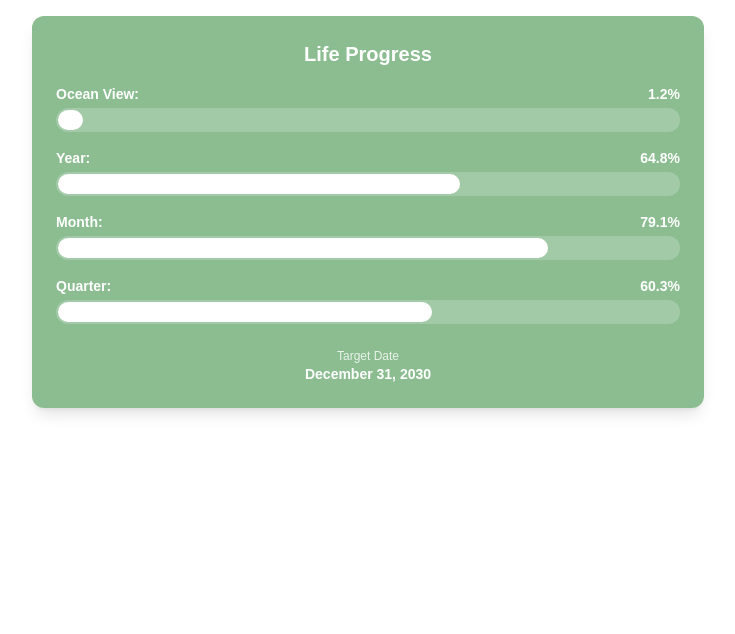
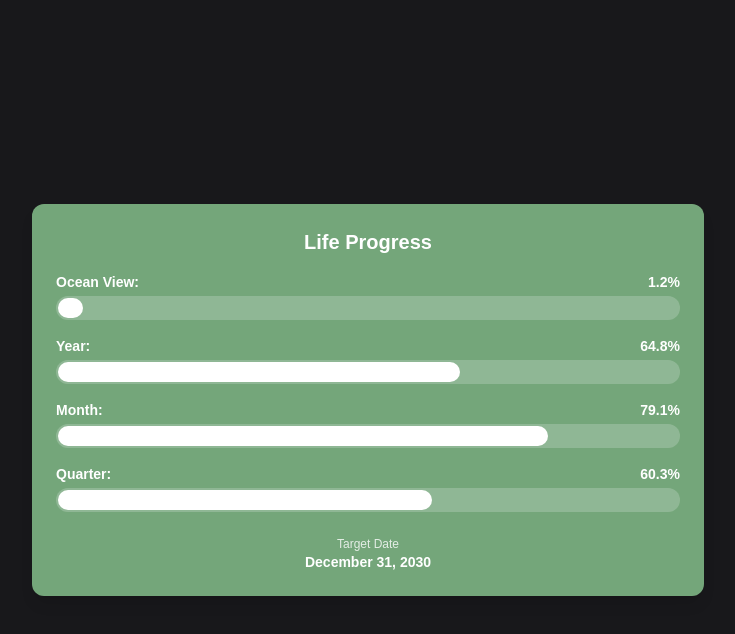
Before and after one commit to minhyeong-jang/playground, a Next.js app: page /notion/life-progress in a window 1280 px wide. Shown: the top 634 px of the page, without its empty margins (272-1007 px from the left). Built offline with nearby package versions, Linux system fonts and the light colour scheme.

Commit message:
Fix Background Color

```diff
--- a/src/app/notion/life-progress/page.tsx
+++ b/src/app/notion/life-progress/page.tsx
@@ -144,9 +144,8 @@
   }, []);
 
   return (
-    <div className="bg-transparent p-4">
+    <div className="bg-zinc-900 min-h-screen flex items-center justify-center">
       <div className="w-full max-w-2xl mx-auto">
-        {/* 메인 컨테이너 - 노션 다크 테마에 맞춘 색상 */}
         <div className="bg-[#7fb686]/90 rounded-xl p-6 shadow-lg backdrop-blur-sm">
           <h2 className="text-white text-xl font-bold mb-4 text-center">
             Life Progress
```
